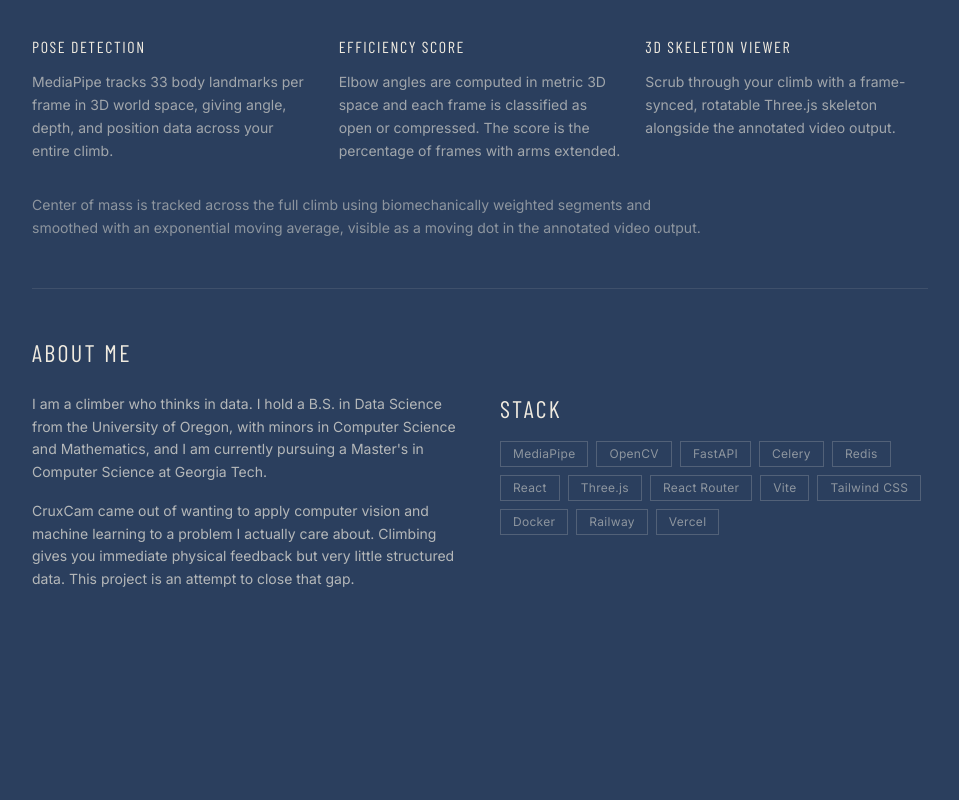
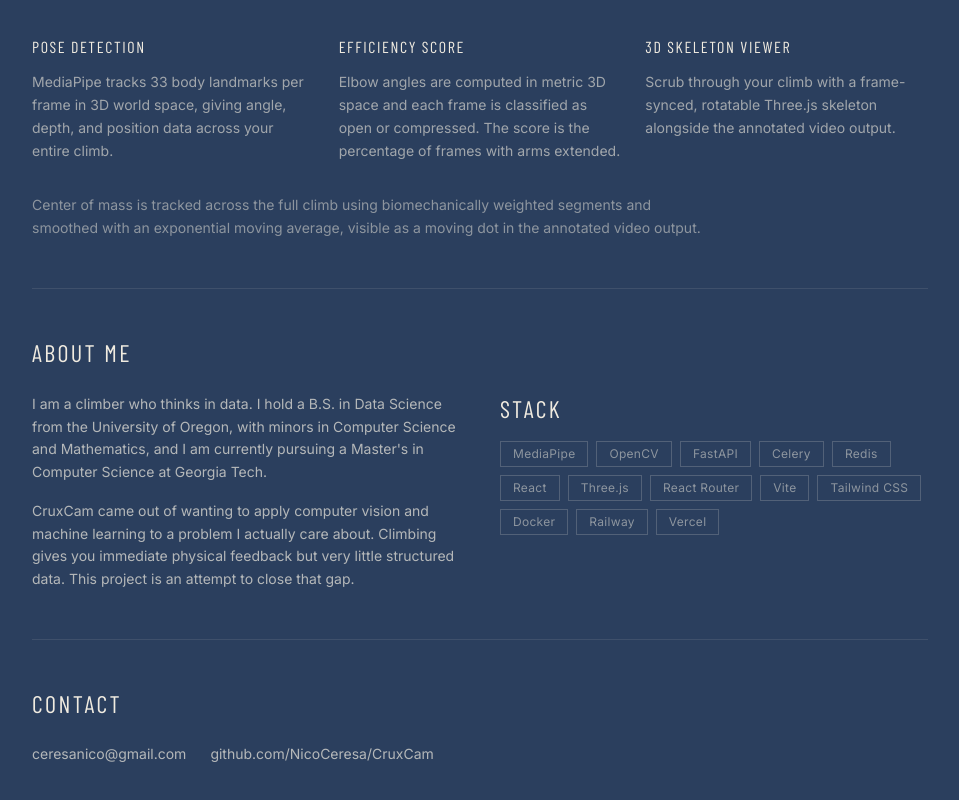
Before and after one commit to NicoCeresa/CruxCam, a React (Vite) app in the folder frontend/: page / in a window 1280 px wide. Shown: the part 934-1734 px from the top of the page, without its empty margins (160-1119 px from the left). Before the commit the page ends 1613 px from the top, so only its background shows below. Built offline with nearby package versions, Linux system fonts and the light colour scheme; no server answers.

Commit message:
added contact info at bottom of home page

```diff
--- a/frontend/src/pages/HomePage.tsx
+++ b/frontend/src/pages/HomePage.tsx
@@ -113,6 +113,29 @@ export default function HomePage() {
         </div>
       </section>
 
+      <div className="border-t border-cream/10" />
+
+      {/* Contact */}
+      <section className="py-12 space-y-6">
+        <p className="font-display tracking-widest uppercase text-cream text-2xl">Contact</p>
+        <div className="flex flex-col sm:flex-row gap-6">
+          <a
+            href="mailto:ceresanico@gmail.com"
+            className="text-cream/70 text-sm font-body hover:text-cream transition-colors"
+          >
+            ceresanico@gmail.com
+          </a>
+          <a
+            href="https://github.com/NicoCeresa/CruxCam"
+            target="_blank"
+            rel="noreferrer"
+            className="text-cream/70 text-sm font-body hover:text-cream transition-colors"
+          >
+            github.com/NicoCeresa/CruxCam
+          </a>
+        </div>
+      </section>
+
     </div>
   )
 }
```
